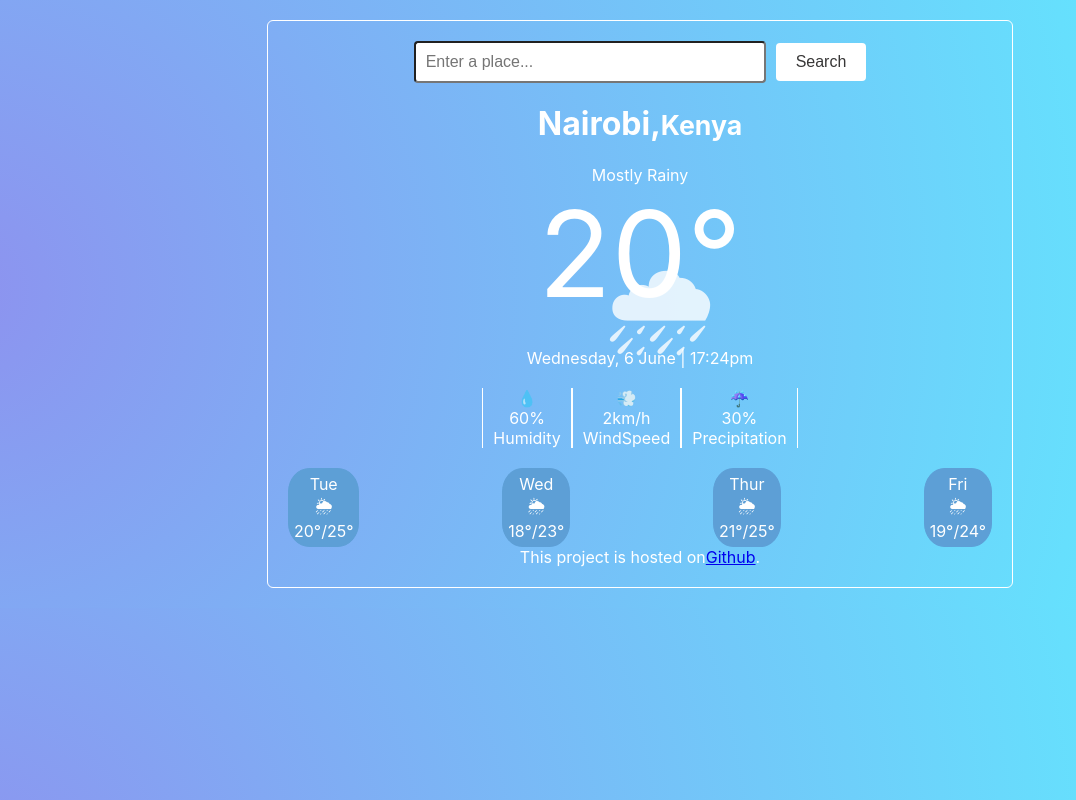
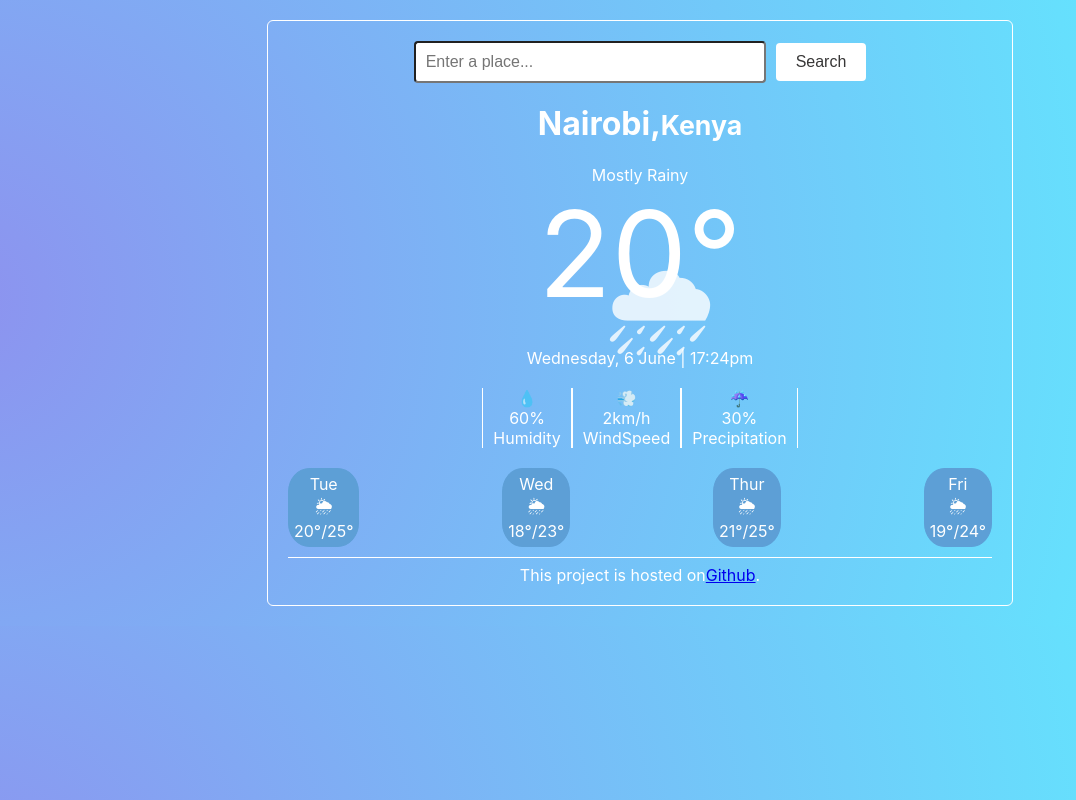
Before and after one commit to Ruks-7/weather-forecast-react, a React (Create React App) app: page / in a window 1280 px wide. Shown: the whole page, without its empty margins (0-1076 px from the left). Built offline with nearby package versions, Linux system fonts and the light colour scheme.

Commit message:
styled the footer

```diff
--- a/src/App.css
+++ b/src/App.css
@@ -6,3 +6,8 @@
   text-align: center;
   padding: 20px;
 }
+
+footer{
+  border-top: 1px solid white;
+  padding-top: 7px;
+}
--- a/src/Forecast.css
+++ b/src/Forecast.css
@@ -7,4 +7,5 @@
     border-radius: 30%;
     padding: 5px;
     background-color: var(--primary-color);
+    margin-bottom: 10px;
 }
```
